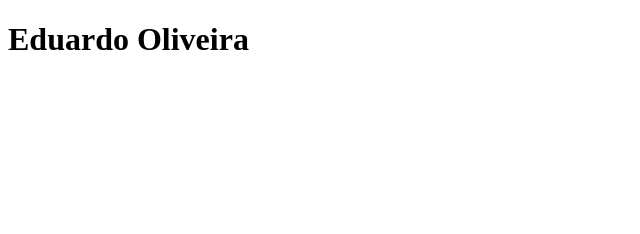
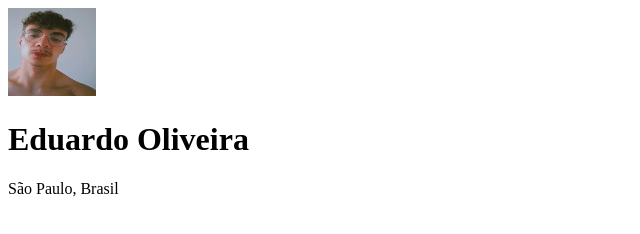
Before and after one commit to Eduuh1227/Meus-Links, a plain HTML site: page index.html in a window 1280 px wide. Shown: the whole page, without its empty margins (0-640 px from the left). Drawn offline with Linux system fonts and the light colour scheme.

Commit message:
Desenvolvimento do html

```diff
--- a/index.html
+++ b/index.html
@@ -7,7 +7,9 @@
 </head>
 <body>
     <div>
+        <img src="./Foto88x88.jpg" alt="Imagem do criador dos links">
         <h1>Eduardo Oliveira</h1>
+        <p>São Paulo, Brasil</p>
     </div>
 </body>
 </html>
```
